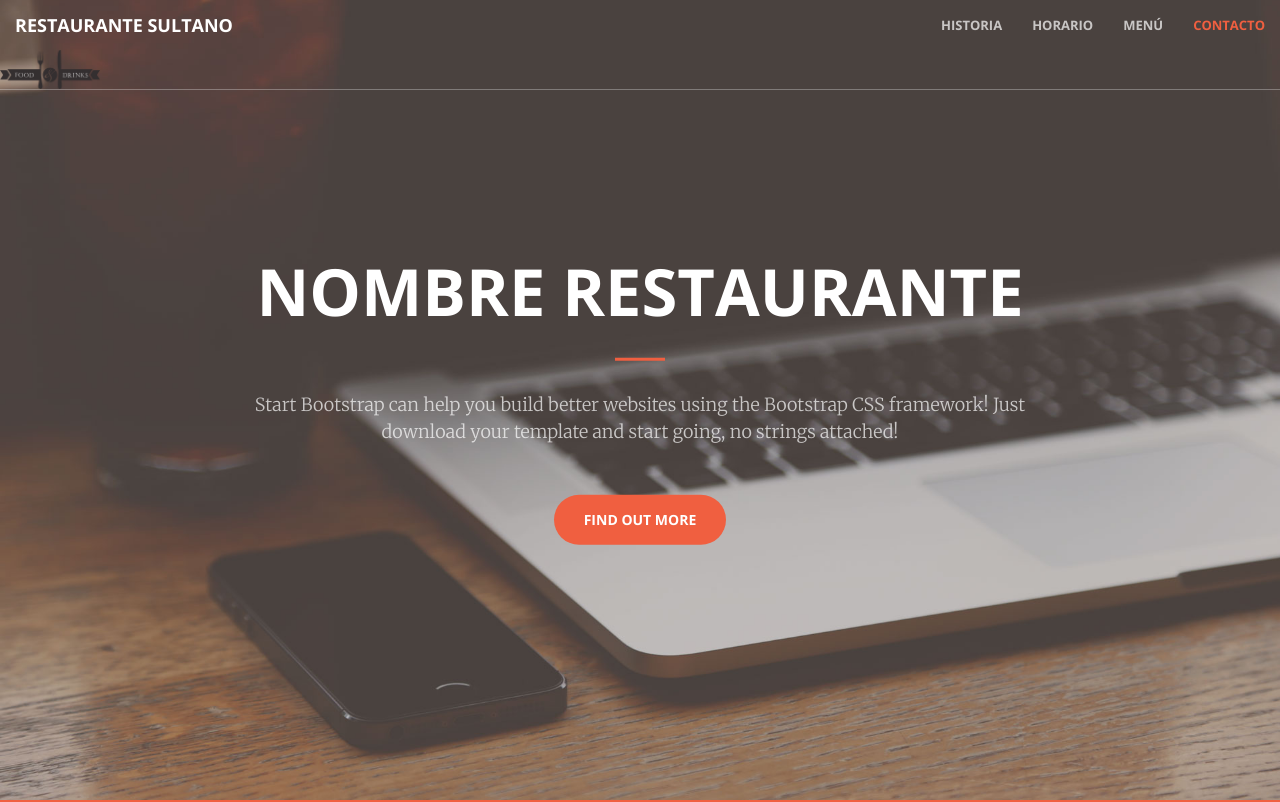
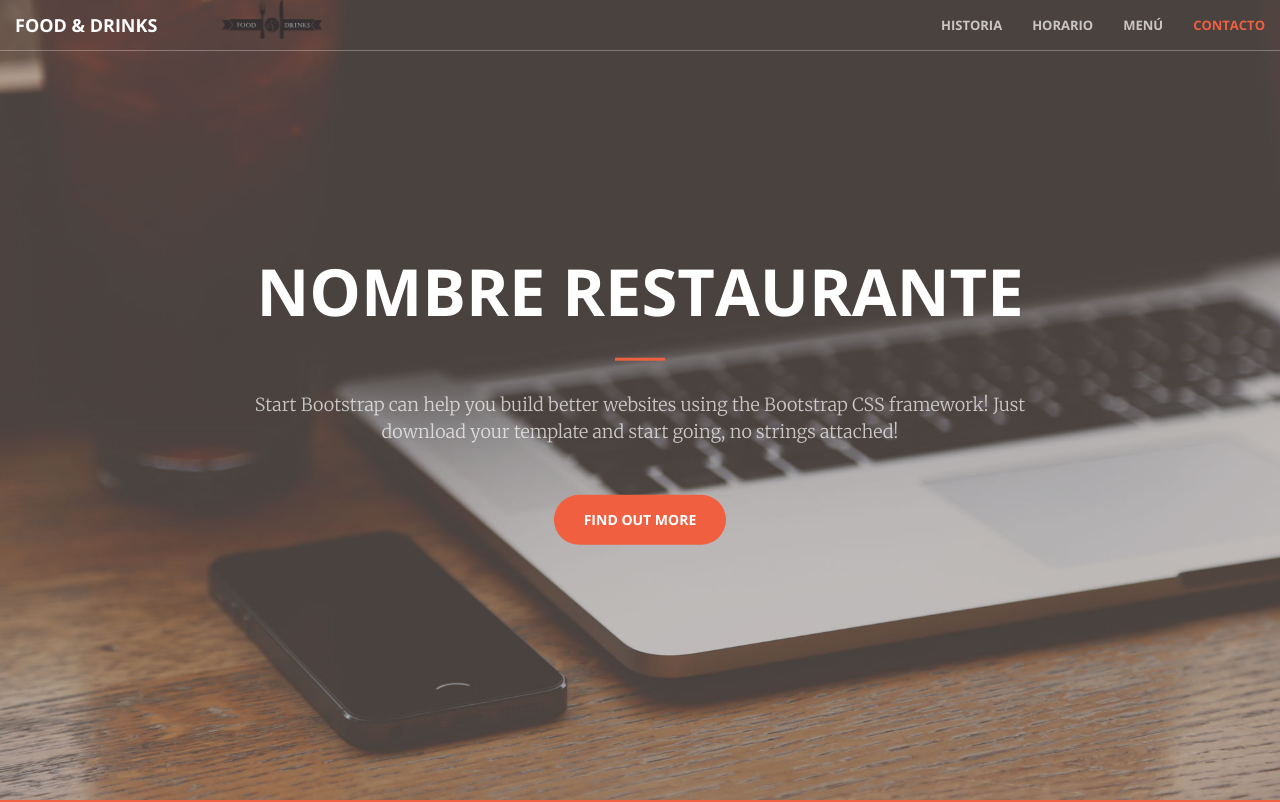
Before and after one commit to carlosaceros/restaurant, a plain HTML site: page index.html in a window 1280 px wide. Shown: the top 802 px of the page. Drawn offline with nearby package versions, Linux system fonts and the light colour scheme.

Commit message:
cambioslogo

```diff
--- a/css/creative.css
+++ b/css/creative.css
@@ -87,6 +87,7 @@ aside {
 .log{
     width: 100px;
     height: auto;
+    margin-left: 50px;
 
 }
 .navbar-default .navbar-header .navbar-brand {
--- a/index.html
+++ b/index.html
@@ -49,7 +49,7 @@
                     <span class="icon-bar"></span>
                     <span class="icon-bar"></span>
                 </button>
-                <a class="navbar-brand page-scroll" href="#page-top">Restaurante Sultano</a>
+                <a class="navbar-brand page-scroll" href="#page-top">FOOD & DRINKS</a>
             </div>
 
 
@@ -70,10 +70,11 @@
                         <a class="page-scroll" href="#contact">CONTACTO</a>
                     </li>
                 </ul>
+                 <a href="#page-top"><img class="log"  src="img/logo.png"></a>
             </div>
             <!-- /.navbar-collapse -->
         </div>
-         <a href="#page-top"><img class="log"  src="img/logo.png"></a>
+
         <!-- /.container-fluid -->
     </nav>
 
```
